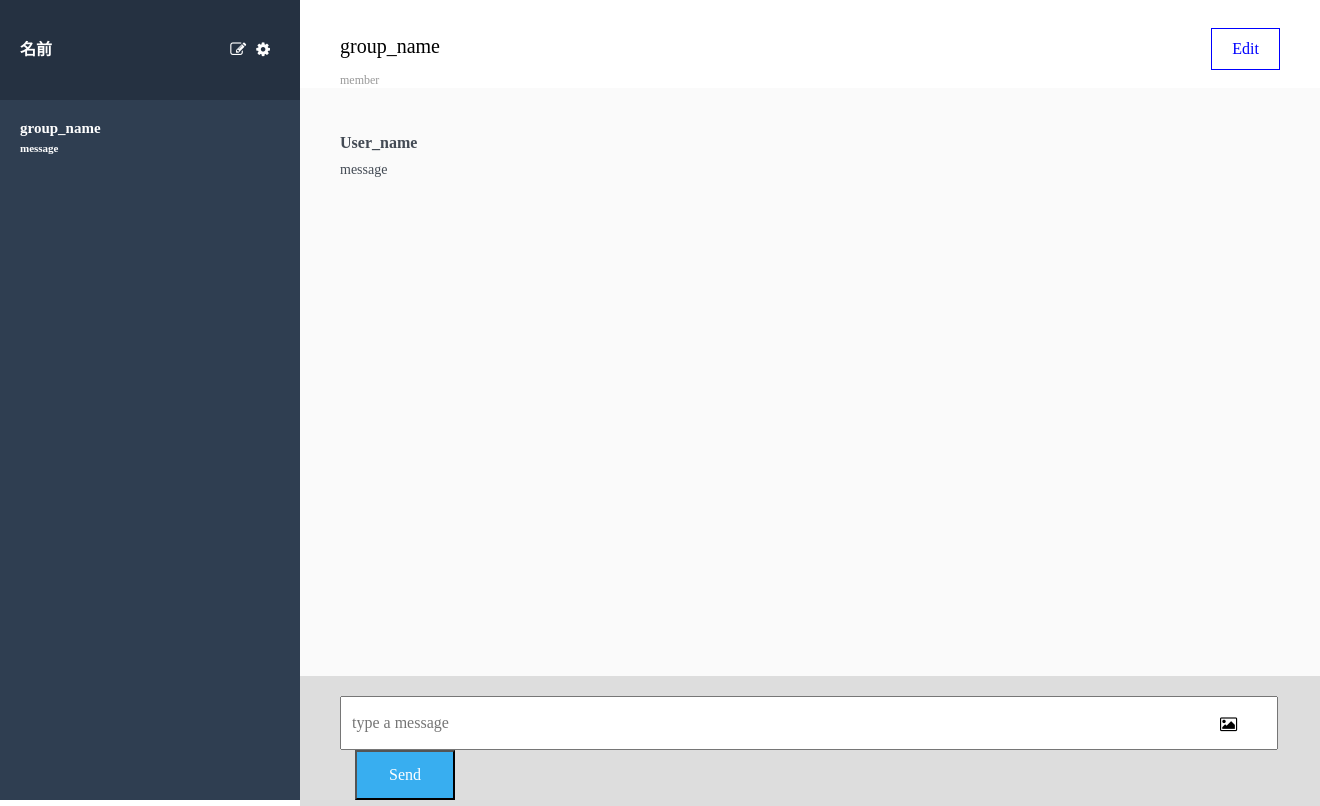
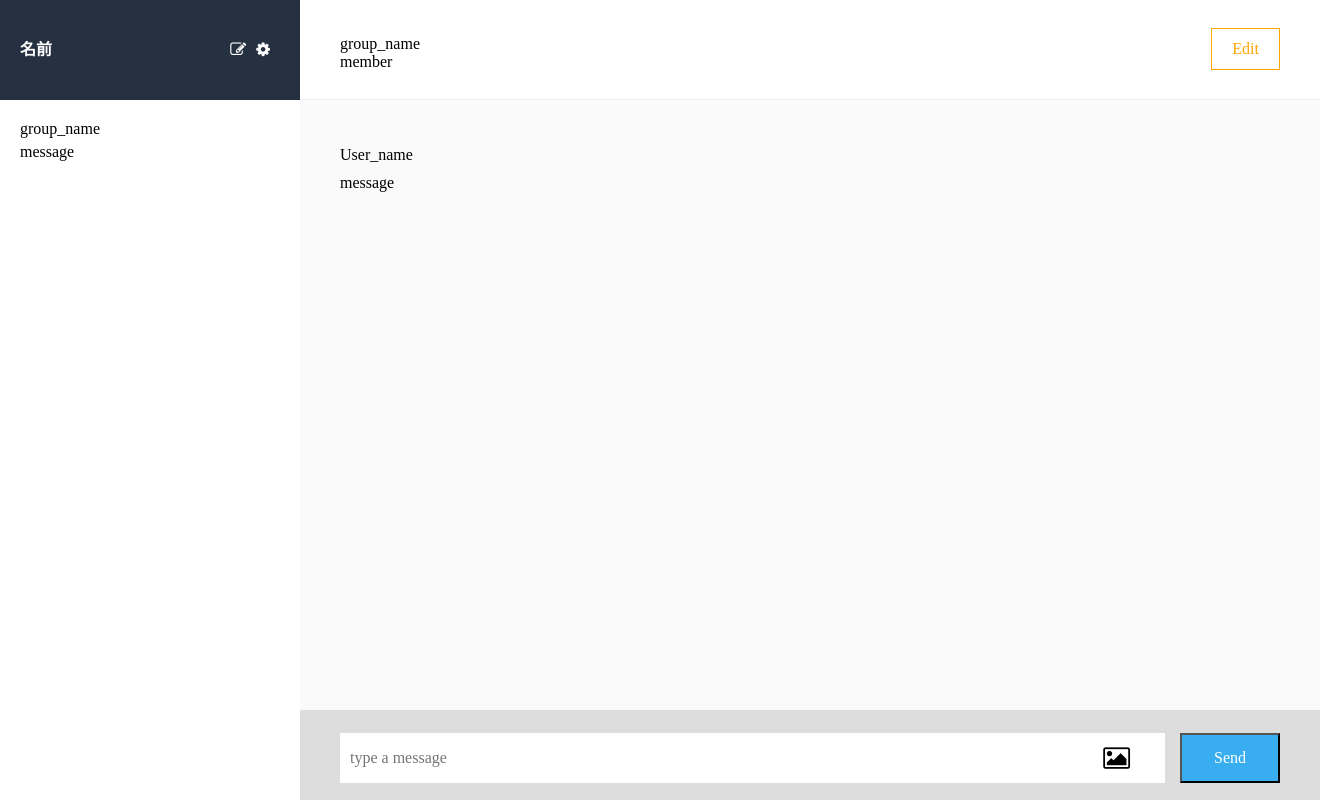
Before and after one commit to tcamptcamp/chat-space, a Rails app: page / in a window 1320 px wide. Run offline with Rails 7, Linux system fonts and the light colour scheme; style sheets or scripts are compiled from the project's sources; some libraries are stand-ins or nearby versions.

Commit message:
make index page

```diff
--- a/app/assets/stylesheets/_variable.scss
+++ b/app/assets/stylesheets/_variable.scss
@@ -1,12 +1,13 @@
 
 
 // ------index_sidebar_up----------------------------
-@mixin index_side_up($color: #fff) {
-.index_sidebar {
+@mixin index__side($color: #fff) {
+.sidebar {
   width: 300px;
   height: 100vh;
-  display: inline-block;
-.index_sidebar_up {
+  float: left;
+
+   &__up {
     height: 100px;
     background-color: #253141;
     color: $color;
@@ -15,134 +16,116 @@
     font-size: 16px;
     line-height: 100px;
       p{
-    float: left;
+       display: inline-block;
       }
       a{
        float: right;
-    color: white;
+       color: $color;
        padding-right: 10px;
+      }
+    }
+  &__down {
+  padding: 0 20px;
+   &__name{
+    padding: 20px 0 5px 0;
+    }
+   &__message{
+    padding-bottom: 40px;
     }
    }
   }
  }
 
 
-// ------index_sidebar_down----------------------------
-@mixin index_side_down ($color: #fff){
-.index_sidebar-down{
-  height: calc(100vh - 100px);
-  background-color: #2f3e51;
-  padding: 0 20px;
-  .group_name{
-   font-weight: bold;
-   font-size: 15px;
-   color: $color;
-   padding: 20px 0 5px;
+// ------main_header----------------------------
+
+@mixin main_header {
+.main{
+     width: calc(100vw - 300px);
+     height: calc(100vh - 190px);
+     float: left;
+    &__up{
+       border-bottom: 1px solid #eeeeee;
+       height: 100px;
+       padding:  0 40px;
      }
-  .message{
-   font-weight: bold;
-   font-size: 11px;
-   color: #FFFFFF;
-   padding-bottom: 40px;
+     &__left{
+       float: left;
+       padding-top: 35px;
      }
+
+     &__right {
+       float: right;
+       border: 1px solid orange;
+       margin-top: 28px;
+     }
+
+     a{
+      padding: 20px 20px;
+      line-height: 40px;
+      color: orange;
       }
      }
 
-
-// ------main_header----------------------------
-@mixin main_header {
-.main_header{
-    width: calc(100vw - 300px);
-    height: 100px;
-    float: right;
-    border-bottom: 1px solid #eeeeee;
-
-  .header_left{
-    float: left;
-    padding-left: 40px;
 }
 
-  .main_group{
-    padding: 35px 0 15px;
-    display: inline-block;
-    font-size: 20px;
+// ------Message----------------------------
+@mixin main_message{
+.main_message{
+     width: calc(100vw - 300px);
+     height: calc(100vh - 190px);
+     background-color: #fafafa;
+     padding: 46px 40px 0;
+
      }
-  .main_member{
-    font-size: 12px;
-    color: #999999;
-  }
-
-
-  .header_right {
-    float: right;
-    padding-right: 40px;
-   a{
-        margin-top: 28px;
-    display: inline-block;
-    border: 1px solid blue;
-    color: blue;
-    padding: 0 20px;
-    height: 40px;
-    line-height: 40px;
-   }
- }
+.main__user__message{
+      padding: 10px 0 40px 0;
       }
  }
 
-// ------Message----------------------------
+// ------index_form----------------------------
+@mixin index_form{
+  .form{
+     width: calc(100vw - 300px);
+     background-color: #ddd;
+     height: 90px;
+     float: left;
+     margin-top: 100px;
+     padding-top: 23px;
 
-  .index_message{
-  width: calc(100vw - 300px);
-  height: calc(100vh - 190px);
-  background-color: #fafafa;
-  float: right;
-
-.messages{
-  padding: 46px 0 0 40px;
   }
-}
-.user_name{
-  padding-bottom: 10px;
-      color: #434a54;
-    font-size: 16px;
-    font-weight: bold;
-  }
-    .users_message{
-      color: #434a54;
-    font-size: 14px;
-    margin-bottom: 10px;
-    }
-
-
-
-// ------index_form----------------------------
-.form{
-  height: 90px;
-  padding: 20px 40px;
-  background-color: #ddd;
-  float: left;
-  margin-top: -124px;
-  margin-left: 300px;
+  form{
+    display: flex;
+   padding: 0 40px;
    position: relative;
   }
-
- input {
+  .textarea{
     height: 50px;
-  padding-left: 10px;
-  width: 924px;
+    padding: 0 40px 0 10px;
+    color: #434a54;
+    border-style: none;
+    width: 100%;
   }
 
 .fa-image{
+  font-size: 25px;
   position: absolute;
-    top: 40px;
-    left: 920px;
+  top: 13px;
+  right: 190px;
+
 }
 
-.submit_btn{
+.none_file{
+ display: none;
+}
+
+  .btn{
         width: 100px;
-    padding: 0 10px;
+    height: 50px;
+    padding: 0 30px;
     margin-left: 15px;
     background-color: #38aef0;
     color: white;
     cursor: pointer;
   }
+}
--- a/app/assets/stylesheets/application.scss
+++ b/app/assets/stylesheets/application.scss
@@ -1,21 +1,24 @@
 @import "./reset";
 @import "variable";
 @import "font-awesome";
+
+*{
+  box-sizing: border-box
+}
 a{
   text-decoration: none;
 }
  /*------index_sidebar_up----------------------------*/
-
-@include index_side_up();
-
- /*------index_sidebar_up----------------------------*/
-@include index_side_down();
+@include index__side();
 
  /*------main_header----------------------------*/
 @include main_header();
 
+/*------main_message----------------------------*/
+@include main_message();
 
-
+/*------index_form----------------------------*/
+@include index_form();
 
 
 /*
--- a/app/views/messages/_index_form.html.haml
+++ b/app/views/messages/_index_form.html.haml
@@ -1,6 +1,8 @@
 / ---form------------------------------
 .form
-  %form{"accept-charset" => "UTF-8", :action => "", :method => "post"}
-    %input{:name => "name", :placeholder => "type a message", :size => "40", :type => "text"}/
-    %i.fa.fa-image
-    %input.submit_btn{:type => "submit", :value => "Send"}/
+  %form
+    %input.textarea{:name => "", :placeholder => "type a message", :type => "text"}/
+    %label.image_icon
+      %i.fa.fa-image
+      %input.none_file{:name => "", :type => "file"}/
+      %input.btn{:type => "submit", :value => "Send"}/
--- a/app/views/messages/_index_main.html.haml
+++ b/app/views/messages/_index_main.html.haml
@@ -1,13 +1,13 @@
 / ---main------------------------------
-.main_header
-  .header_left
-    %p.main_group group_name
-    %p.main_member member
-  .header_right
-    %a{:href => "#"} Edit
+.main
+  .main__up
+    .main__left
+      %p.main_group group_name
+      %p.main_member member
+    .main__right
+      %a{:href => "#"} Edit
   / ---message------------------------------
-  .index_message
-    .messages
-      %p.user_name User_name
-      %p.users_message message
-.clear
+  .main_message
+    .main__messages
+      %p.main__name User_name
+      %p.main__user__message message
--- a/app/views/messages/_index_sidebar.html.haml
+++ b/app/views/messages/_index_sidebar.html.haml
@@ -1,9 +1,9 @@
 / --- sidebar------------------------------
-.index_sidebar
-  .index_sidebar_up
+.sidebar
+  .sidebar__up
     %p 名前
     %a{:href => "#"}= fa_icon "cog"
     %a{:href => "#"}= fa_icon "edit"
-  .index_sidebar-down
-    %p.group_name group_name
-    %p.message message
+  .sidebar__down
+    %p.sidebar__down__name group_name
+    %p.sidebar__down__message message
```
Lines whose indentation alone changed are shown as unchanged.
